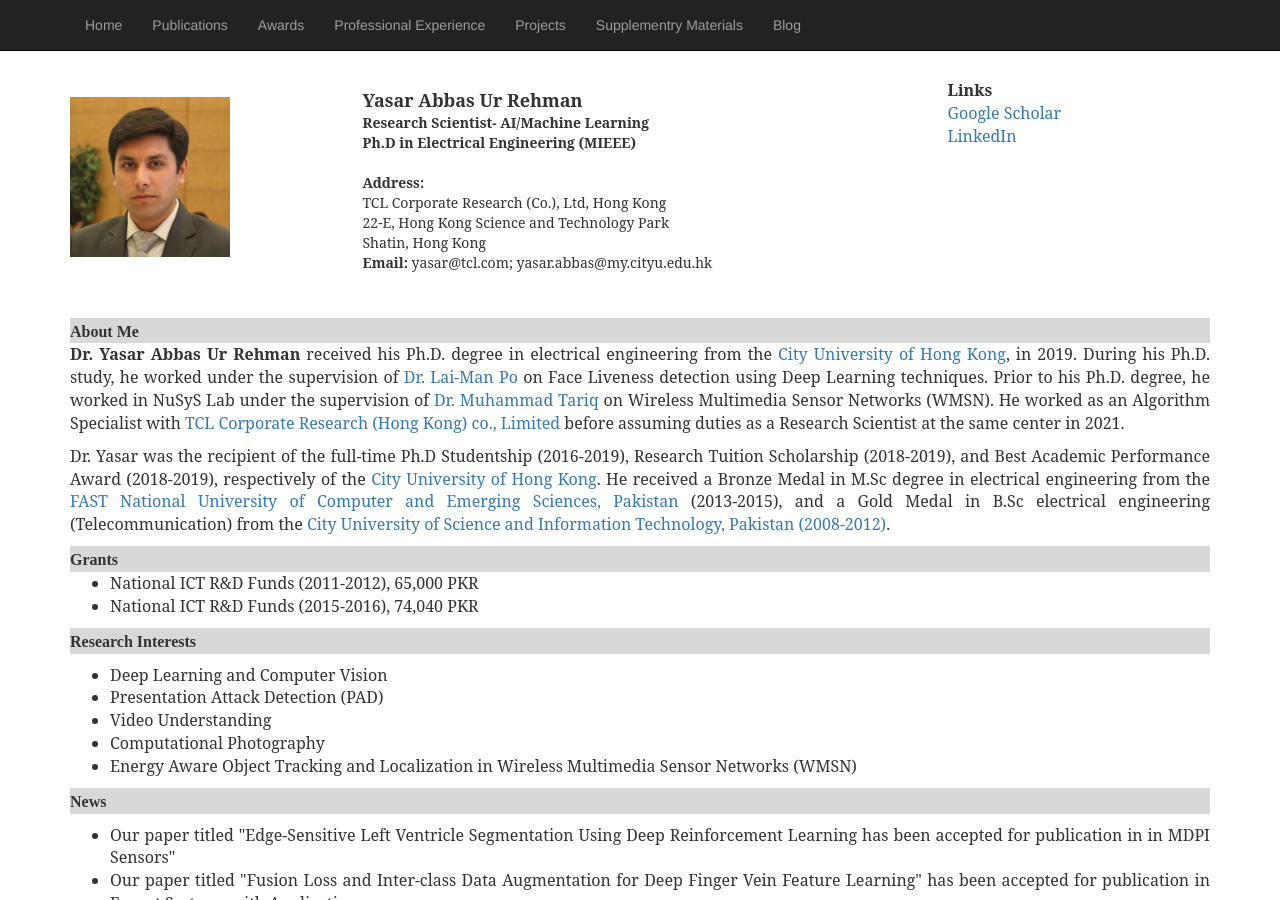
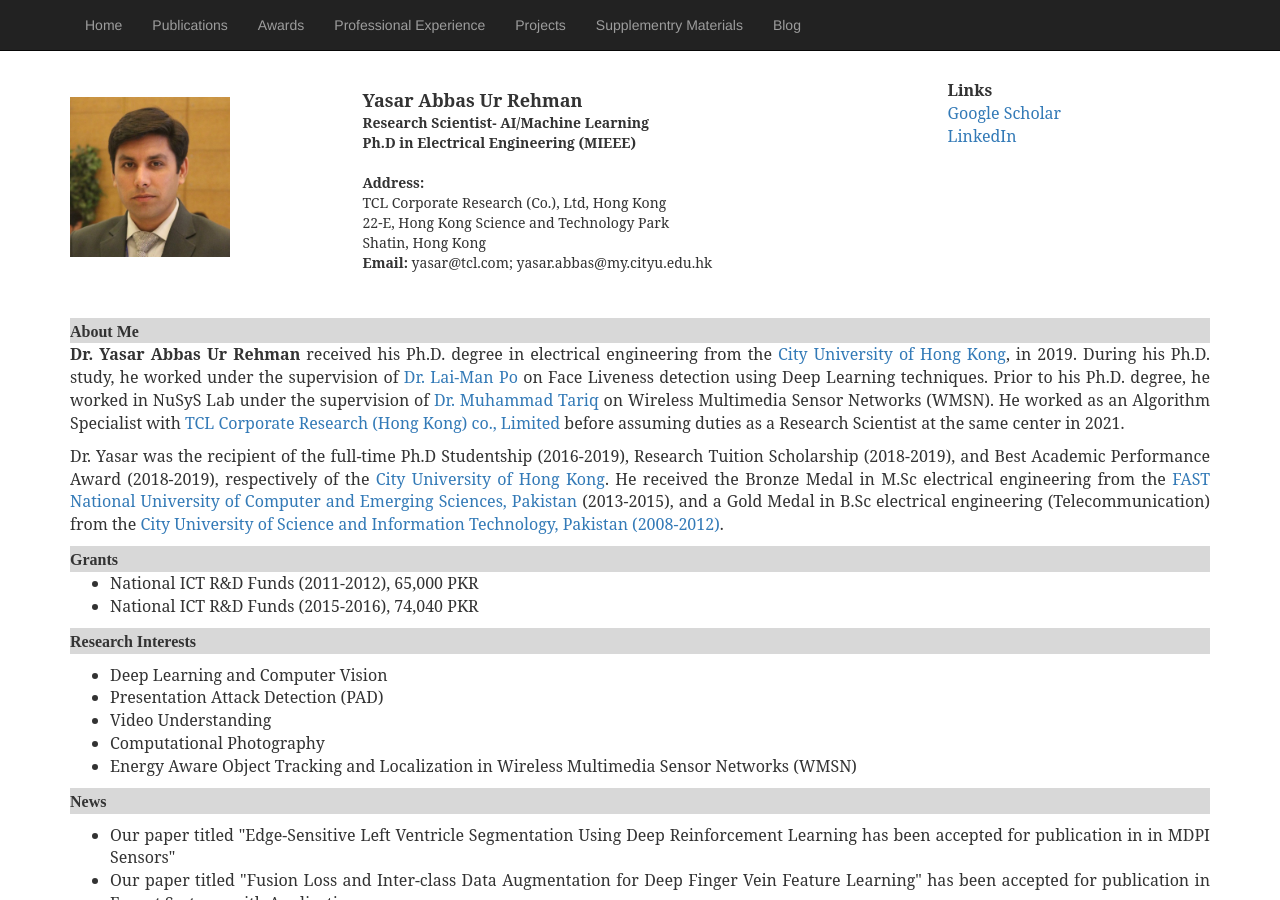
Before and after one commit to yasar-rehman/yasar, a Jekyll site: the page built from index.html, in a window 1280 px wide and 900 px high. Built offline with Jekyll 4.4.1, drawn with Linux system fonts in a browser that asks for light colours; some web fonts are replaced.

Commit message:
Update index.html

```diff
--- a/index.html
+++ b/index.html
@@ -51,7 +51,7 @@ title: yasar
 			<p style="font-family: 'Serif', Times New Roman; font-size: 16px">
 			        Dr. Yasar was the recipient of the full-time Ph.D Studentship (2016-2019), Research Tuition Scholarship (2018-2019), and
 				Best Academic Performance Award (2018-2019), respectively of the <a href="https://www.cityu.edu.hk/">City University of Hong Kong</a>.
-				He received a Bronze Medal in M.Sc degree in electrical engineering from the<a href="http://pwr.nu.edu.pk/">
+				He received the Bronze Medal in M.Sc electrical engineering from the<a href="http://pwr.nu.edu.pk/">
 				FAST National University of Computer and Emerging Sciences, Pakistan</a> (2013-2015),
 				and a Gold Medal in B.Sc electrical engineering (Telecommunication)
 				from the <a href="http://www.cityuniversity.edu.pk/cusitnew/index.php"> City University of Science and Information Technology, Pakistan
```
